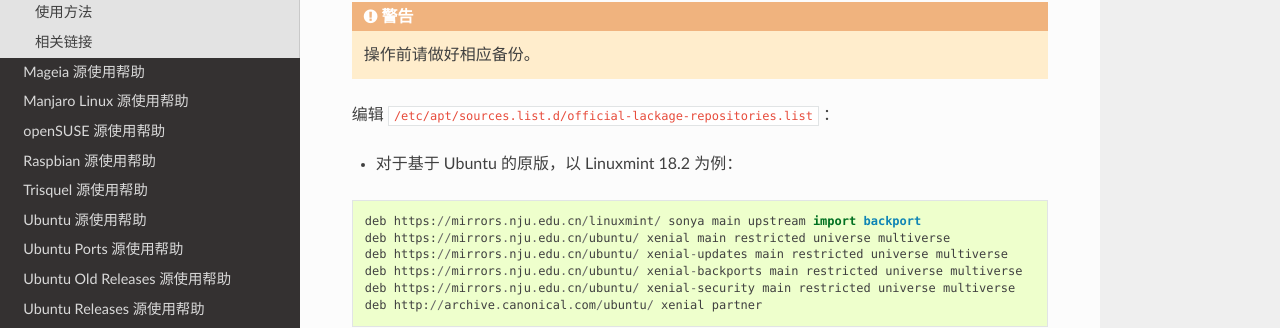
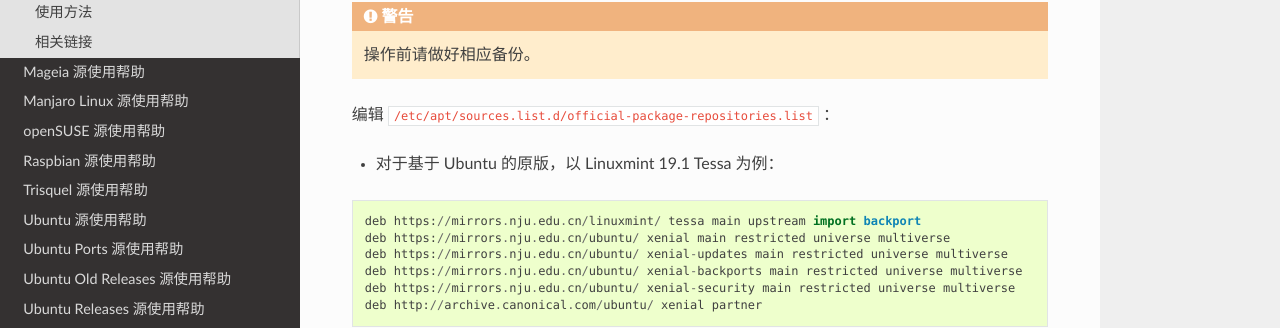
Before and after one commit to ustclug/mirrorhelp, a Sphinx documentation site: the page built from source/linuxmint.rst, in a window 1280 px wide and 900 px high, scrolled down 526 px. Shown: the part 151-479 px from the top of the window. Built offline with Sphinx 7.4.7 and the Read the Docs theme 2.0.0, drawn with Linux system fonts in a browser that asks for light colours; pages that are not in the unit, such as notebooks, are missing from menus; comment, search, counter and statistics services are not loaded.

Commit message:
Fix typo as well as update to Tessa

```diff
--- a/source/linuxmint.rst
+++ b/source/linuxmint.rst
@@ -29,13 +29,13 @@
 .. warning::
 	操作前请做好相应备份。
 
-编辑 :file:`/etc/apt/sources.list.d/official-lackage-repositories.list` ：
+编辑 :file:`/etc/apt/sources.list.d/official-package-repositories.list` ：
 
-* 对于基于 Ubuntu 的原版，以 Linuxmint 18.2 为例：
+* 对于基于 Ubuntu 的原版，以 Linuxmint 19.1 Tessa 为例：
 
 ::
 
-	deb https://mirrors.nju.edu.cn/linuxmint/ sonya main upstream import backport
+	deb https://mirrors.nju.edu.cn/linuxmint/ tessa main upstream import backport
 	deb https://mirrors.nju.edu.cn/ubuntu/ xenial main restricted universe multiverse
 	deb https://mirrors.nju.edu.cn/ubuntu/ xenial-updates main restricted universe multiverse
 	deb https://mirrors.nju.edu.cn/ubuntu/ xenial-backports main restricted universe multiverse
```
